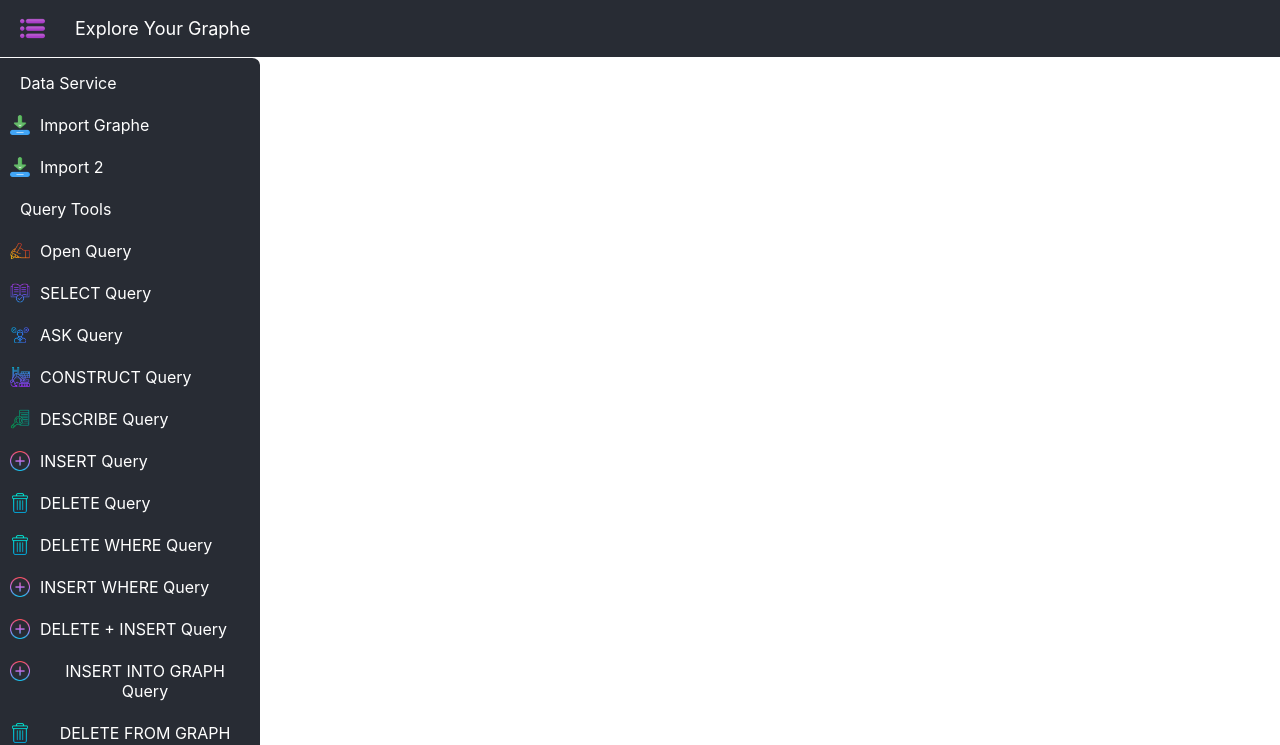
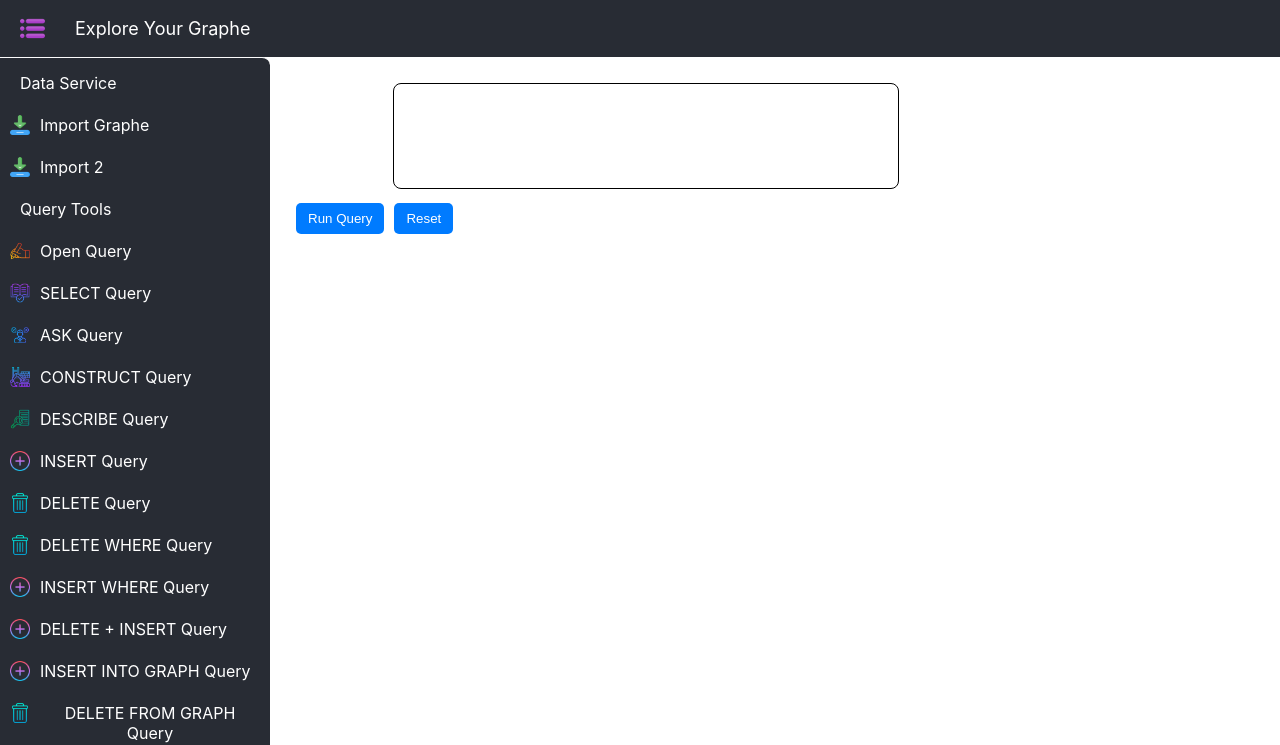
Before and after one commit to MoussaBOUAKAZ/Web-Semantic-, a React (Create React App) app in the folder web-semantic-app/: page / in a window 1280 px wide. Shown: the top 745 px of the page. Built offline with nearby package versions, Linux system fonts and the light colour scheme.

Commit message:
add query Structure component

```diff
--- a/web-semantic-app/src/App.css
+++ b/web-semantic-app/src/App.css
@@ -12,16 +12,18 @@
   gap: 30px;
   justify-content: start;
   font-size: calc(10px + 1vmin);
+  flex: 1;
+  width: 100%;
 }
 
 .SideBar {
   background-color: #282c34;
   min-height: calc(100vh - 50px);
-  width: 260px;
+  width: 270px;
   border-top: 1px solid #fcfcfc;
   box-sizing: border-box;
   padding: 10px;
-  overflow-y: auto;
+  overflow-y: none;
   display: flex;
   flex-direction: column;
   align-items: center;
@@ -55,3 +57,40 @@
   width: 20;
   height: 20px;
 }
+.QuerySpace {
+  width: 700px;
+  height: 300px;
+  padding: 10px;
+  margin: 15px 0 0 15px;
+  border: 1px solid;
+  border-radius: 8px;
+}
+.QuerySpace textarea {
+  width: 500px;
+  height: 100px;
+
+  color: #000;
+  border: 1px solid;
+  border-radius: 8px;
+  resize: none;
+  white-space: pre-wrap;
+}
+
+.QueryActions {
+  margin-top: 10px;
+  display: flex;
+  gap: 10px;
+}
+
+.QueryActions button {
+  padding: 8px 12px;
+  border: none;
+  background-color: #007bff;
+  color: white;
+  cursor: pointer;
+  border-radius: 5px;
+}
+
+.QueryActions button:hover {
+  background-color: #0056b3;
+}
--- a/web-semantic-app/src/App.js
+++ b/web-semantic-app/src/App.js
@@ -5,16 +5,39 @@ import SideBar from "./SideBar";
 import QueryIndex from "./QueryIndex";
 function App() {
   const [SideBarToggle, setSideBarToggle] = useState(true);
+  const [queryStructure, setQueryStructure] = useState("");
 
   const toggleSideBar = () => {
     setSideBarToggle((prev) => !prev);
   };
+  const [text, setText] = useState("Hello, this is default text!");
 
+  const handleChange = (event) => {
+    setQueryStructure(event.target.value);
+  };
+
+  const dispalyQuery = (Query) => {
+    setQueryStructure(Query);
+  };
   return (
     <div className="App">
       <Header showSideBar={toggleSideBar} />
-      <SideBar classes={`SideBar ${SideBarToggle ? "active" : ""}`} />
+      <div style={{ display: "flex", flexDirection: "row" }}>
+        <SideBar
+          classes={`SideBar ${SideBarToggle ? "active" : ""}`}
+          showQueryStructure={dispalyQuery}
+        />
+        <div className="QuerySpace">
+          <textarea value={queryStructure} onChange={handleChange}></textarea>
 
+          <div className="QueryActions">
+            <button >
+              Run Query
+            </button>
+            <button onClick={() => setQueryStructure("")}>Reset</button>
+          </div>
+        </div>
+      </div>
     </div>
   );
 }
--- a/web-semantic-app/src/SideBar.js
+++ b/web-semantic-app/src/SideBar.js
@@ -2,36 +2,115 @@ import "./App.css";
 import SideBarItem from "./SideBarItem";
 import { useState } from "react";
 
-function SideBar({ classes }) {
+function SideBar({ classes, showQueryStructure }) {
   const [activeIndex, setActiveIndex] = useState(null);
 
-  const handleItemClick = (index) => {
+  const handleItemClick = (index, query) => {
     setActiveIndex(index);
+    showQueryStructure(query);
   };
 
   const items = [
-    { IconLink: null, Label: "Data Service" },
-    { IconLink: "importer.png", Label: "Import Graphe" },
-    { IconLink: "importer.png", Label: "Import 2" },
-    { IconLink: null, Label: "Query Tools" },
-    { IconLink: "openqueyIcon.png", Label: "Open Query" },
-    { IconLink: "readQueryIcon.png", Label: "SELECT Query" },
-    { IconLink: "askIcon.png", Label: "ASK Query" },
-    { IconLink: "constructIcon.png", Label: "CONSTRUCT Query" },
-    { IconLink: "describeIcon.png", Label: "DESCRIBE Query" },
-    { IconLink: "insertIcon.png", Label: "INSERT Query" },
-    { IconLink: "deleteIcon.png", Label: "DELETE Query" },
-    { IconLink: "deleteIcon.png", Label: "DELETE WHERE Query" },
-    { IconLink: "insertIcon.png", Label: "INSERT WHERE Query" },
-    { IconLink: "insertIcon.png", Label: "DELETE + INSERT Query" },
-    { IconLink: "insertIcon.png", Label: "INSERT INTO GRAPH Query" },
-    { IconLink: "deleteIcon.png", Label: "DELETE FROM GRAPH Query" },
-    { IconLink: "deleteIcon.png", Label: "DROP GRAPH Query" },
-    { IconLink: "filterIcon.png", Label: "FILTER Query" },
-    { IconLink: "optionaIcon.png", Label: "OPTIONAL  Query" },
-    { IconLink: "unionIcon.png", Label: "UNION  Query" },
-    { IconLink: "bindIcon.png", Label: "BIND  Query" },
-    { IconLink: "grouping.png", Label: "GROUP BY & COUNT  Query" },
+    { IconLink: null, Label: "Data Service", query: "" },
+    { IconLink: "importer.png", Label: "Import Graphe", query: "" },
+    { IconLink: "importer.png", Label: "Import 2", query: "" },
+    { IconLink: null, Label: "Query Tools", query: "" },
+    { IconLink: "openqueyIcon.png", Label: "Open Query", query: "" },
+    {
+      IconLink: "readQueryIcon.png",
+      Label: "SELECT Query",
+      query:
+        "SELECT ?subject ?predicate ?object WHERE { ?subject ?predicate ?object } LIMIT 10",
+    },
+    {
+      IconLink: "askIcon.png",
+      Label: "ASK Query",
+      query: "ASK WHERE { ?s ?p ?o }",
+    },
+    {
+      IconLink: "constructIcon.png",
+      Label: "CONSTRUCT Query",
+      query: "CONSTRUCT { ?s ?p ?o } WHERE { ?s ?p ?o }",
+    },
+    {
+      IconLink: "describeIcon.png",
+      Label: "DESCRIBE Query",
+      query: "DESCRIBE <http://example.com/resource>",
+    },
+    {
+      IconLink: "insertIcon.png",
+      Label: "INSERT Query",
+      query:
+        "INSERT DATA { <http://example.com/person1> <http://xmlns.com/foaf/0.1/name> 'Alice' }",
+    },
+    {
+      IconLink: "deleteIcon.png",
+      Label: "DELETE Query",
+      query: "DELETE WHERE { ?s ?p ?o }",
+    },
+    {
+      IconLink: "deleteIcon.png",
+      Label: "DELETE WHERE Query",
+      query: "DELETE WHERE { ?s ?p 'OldValue' }",
+    },
+    {
+      IconLink: "insertIcon.png",
+      Label: "INSERT WHERE Query",
+      query:
+        "INSERT { ?s <http://example.com/age> 30 } WHERE { ?s a <http://example.com/Person> }",
+    },
+    {
+      IconLink: "insertIcon.png",
+      Label: "DELETE + INSERT Query",
+      query:
+        "DELETE { ?s <http://example.com/age> 25 } INSERT { ?s <http://example.com/age> 26 } WHERE { ?s <http://example.com/age> 25 }",
+    },
+    {
+      IconLink: "insertIcon.png",
+      Label: "INSERT INTO GRAPH Query",
+      query:
+        "INSERT DATA { GRAPH <http://example.com/graph> { <http://example.com/person1> <http://xmlns.com/foaf/0.1/name> 'Alice' } }",
+    },
+    {
+      IconLink: "deleteIcon.png",
+      Label: "DELETE FROM GRAPH Query",
+      query: "DELETE WHERE { GRAPH <http://example.com/graph> { ?s ?p ?o } }",
+    },
+    {
+      IconLink: "deleteIcon.png",
+      Label: "DROP GRAPH Query",
+      query: "DROP GRAPH <http://example.com/graph>",
+    },
+    {
+      IconLink: "filterIcon.png",
+      Label: "FILTER Query",
+      query:
+        "SELECT ?s WHERE { ?s <http://example.com/age> ?age FILTER(?age > 25) }",
+    },
+    {
+      IconLink: "optionaIcon.png",
+      Label: "OPTIONAL Query",
+      query:
+        "SELECT ?s ?name ?email WHERE { ?s <http://xmlns.com/foaf/0.1/name> ?name OPTIONAL { ?s <http://xmlns.com/foaf/0.1/mbox> ?email } }",
+    },
+    {
+      IconLink: "unionIcon.png",
+      Label: "UNION Query",
+      query:
+        "SELECT ?s WHERE { { ?s <http://example.com/type> <http://example.com/Person> } UNION { ?s <http://example.com/type> <http://example.com/Organization> } }",
+    },
+    {
+      IconLink: "bindIcon.png",
+      Label: "BIND Query",
+      query:
+        "SELECT ?s ?ageInDays WHERE { ?s 'URI' ?age BIND(?age * 365 AS ?ageInDays) }",
+    },
+    {
+      IconLink: "grouping.png",
+      Label: "GROUP BY & COUNT Query",
+      query:
+        "SELECT ?type (COUNT(?s) AS ?count) WHERE { ?s a ?type } GROUP BY ?type",
+    },
   ];
 
   return (
@@ -42,7 +121,7 @@ function SideBar({ classes }) {
           IconLink={item.IconLink}
           Label={item.Label}
           isActive={activeIndex === index}
-          onClick={() => handleItemClick(index)}
+          onClick={() => handleItemClick(index, item.query)}
         />
       ))}
     </div>
```
